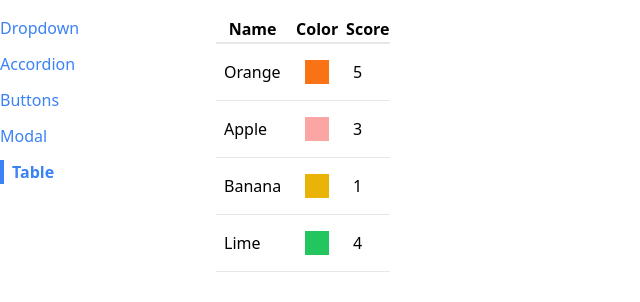
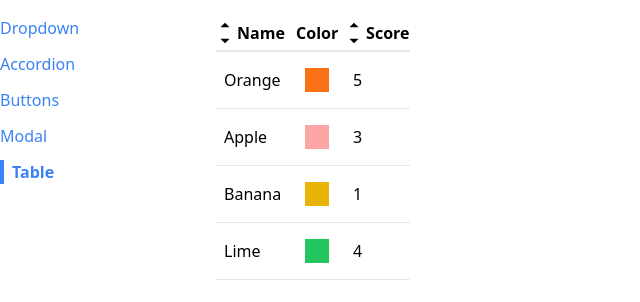
Before and after one commit to justanindieguy/react-course, a React (Create React App) app in the folder comps/: page /table in a window 1280 px wide. Shown: the top 302 px of the page, without its empty margins (0-640 px from the left). Built offline with nearby package versions, Linux system fonts and the light colour scheme.

Commit message:
add sortValue function to columns that could be sorted

```diff
--- a/comps/src/pages/TablePage.tsx
+++ b/comps/src/pages/TablePage.tsx
@@ -1,4 +1,4 @@
-import Table from '../components/Table';
+import SortableTable from '../components/SortableTable';
 import { FruitModel } from '../models/FruitModel';
 import { TableConfigModel } from '../models/TableConfigModel';
 
@@ -14,6 +14,7 @@ const TablePage: React.FC = () => {
     {
       label: 'Name',
       render: (fruit: FruitModel) => fruit.name,
+      sortValue: (fruit: FruitModel) => fruit.name,
     },
     {
       label: 'Color',
@@ -24,6 +25,7 @@ const TablePage: React.FC = () => {
     {
       label: 'Score',
       render: (fruit: FruitModel) => fruit.score,
+      sortValue: (fruit: FruitModel) => fruit.score,
     },
   ];
 
@@ -33,7 +35,7 @@ const TablePage: React.FC = () => {
 
   return (
     <div>
-      <Table data={data} config={config} keyFn={keyFn} />
+      <SortableTable data={data} config={config} keyFn={keyFn} />
     </div>
   );
 };
```
